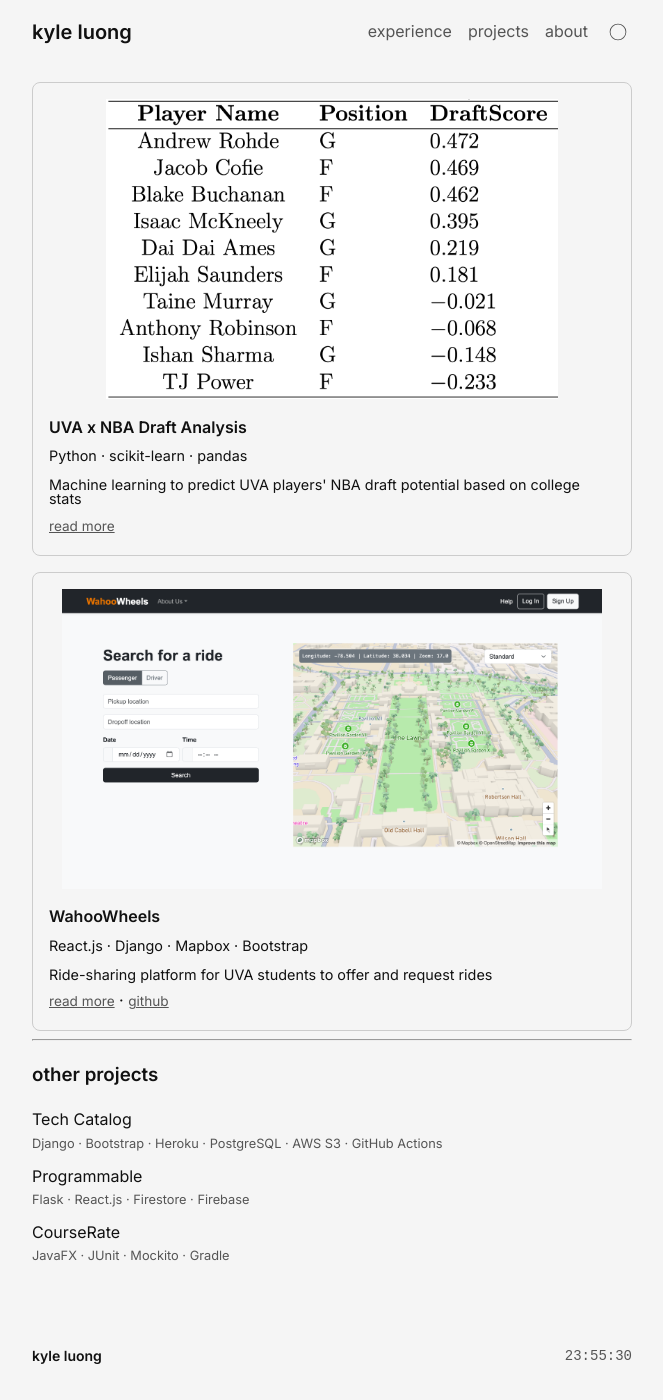
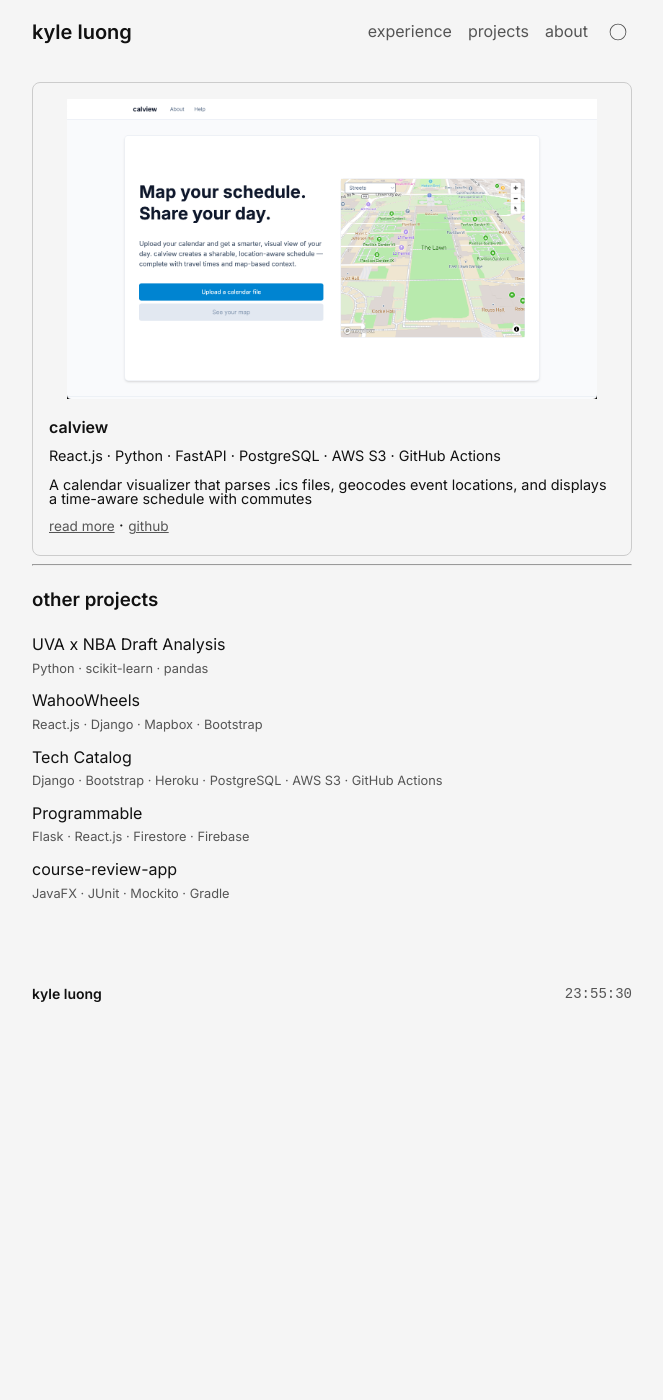
Before and after one commit to kyle-luong/kyle-luong.github.io, a Jekyll site: the page built from projects.md, in a window 1280 px wide and 1400 px high, scrolled down 404 px. Shown: the whole window, without its empty margins (308-971 px from the left). Built offline with Jekyll 4.4.1, drawn with Linux system fonts in a browser that asks for light colours; after the commit the page ends 1441 px from its top, so only the background shows below that.

Commit message:
content: update projects data

```diff
--- a/_data/projects.yml
+++ b/_data/projects.yml
@@ -2,6 +2,14 @@
 # To add a project: copy a block and fill in the fields
 # Set highlighted: true to show with image on main projects page
 # Set highlighted: false to show in "Other Projects" list
+
+- title: calview
+  slug: calview
+  image: calview.png
+  stack: React.js · Python · FastAPI · PostgreSQL · AWS S3 · GitHub Actions
+  description: A calendar visualizer that parses .ics files, geocodes event locations, and displays a time-aware schedule with commutes
+  github: https://github.com/kyle-luong/calview
+  highlighted: true
 
 - title: UVA x NBA Draft Analysis
   slug: nba-draft-analysis
@@ -9,7 +17,7 @@
   stack: Python · scikit-learn · pandas
   description: Machine learning to predict UVA players' NBA draft potential based on college stats
   github:
-  highlighted: true
+  highlighted: false
 
 - title: WahooWheels
   slug: wahoowheels
@@ -17,7 +25,7 @@
   stack: React.js · Django · Mapbox · Bootstrap
   description: Ride-sharing platform for UVA students to offer and request rides
   github: https://github.com/PiShrestha/wahoowheels
-  highlighted: true
+  highlighted: false
 
 - title: Tech Catalog
   slug: tech-catalog
@@ -35,10 +43,10 @@
   github: https://github.com/Jonuhthan/programmable
   highlighted: false
 
-- title: CourseRate
-  slug: courserate
-  image: courserate.png
+- title: course-review-app
+  slug: course-review-app
+  image: course-review-app.png
   stack: JavaFX · JUnit · Mockito · Gradle
   description: Desktop app for reviewing and rating college courses
-  github:
+  github: https://github.com/kyle-luong/course-review-app
   highlighted: false
```
